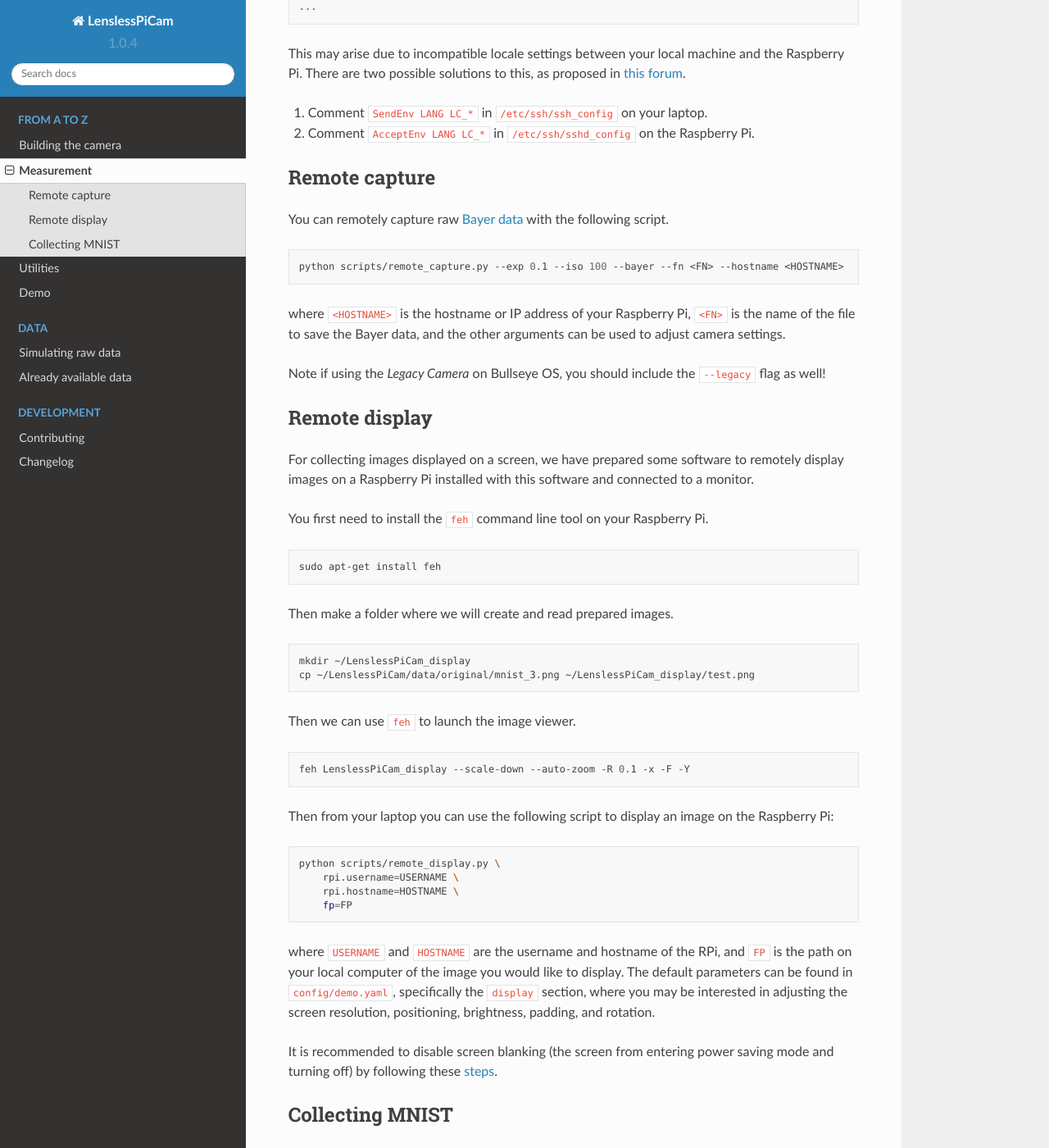
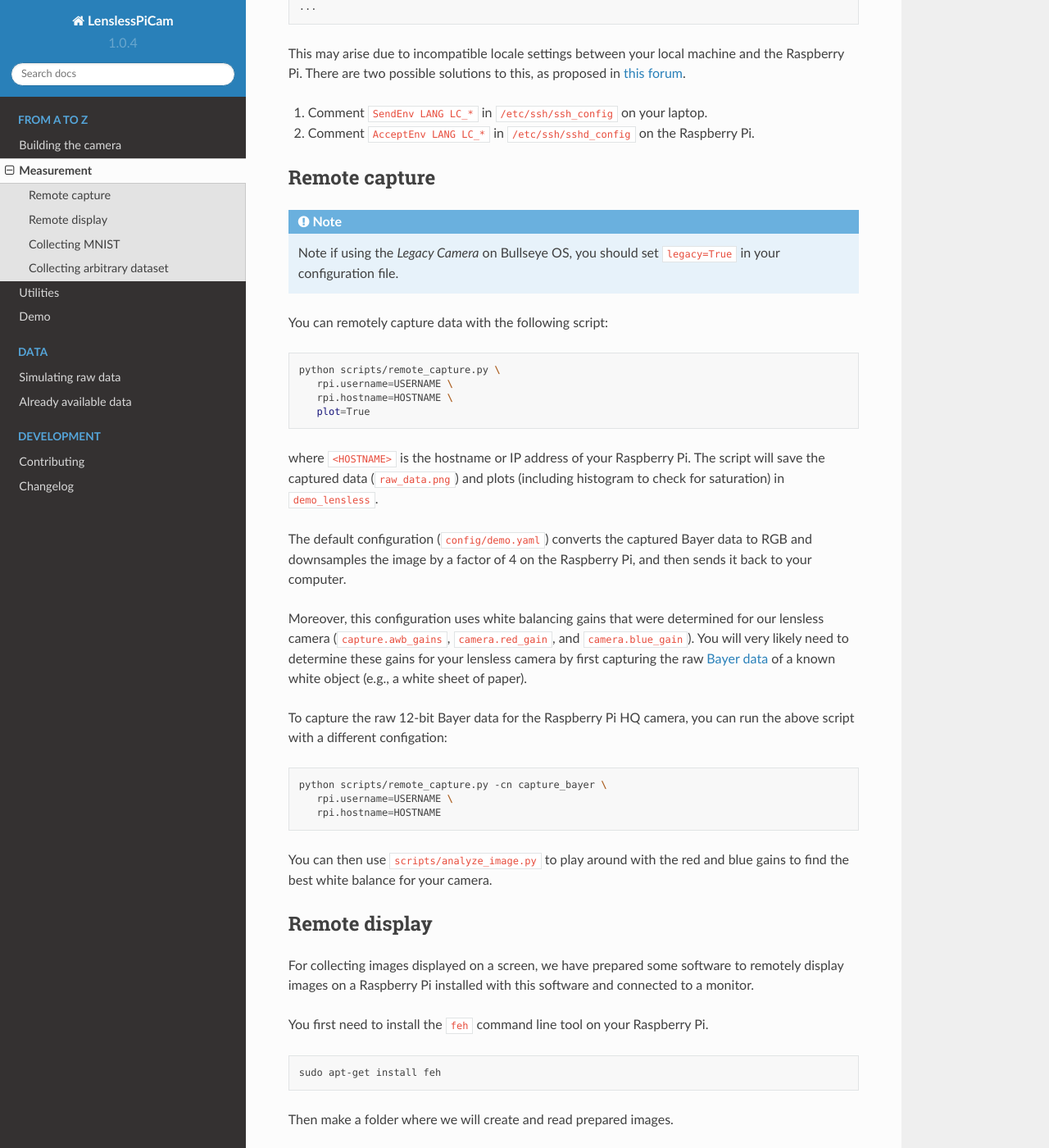
Before and after one commit to LCAV/LenslessPiCam, a Sphinx documentation site: the page built from docs/source/measurement.rst, in a window 1280 px wide and 1400 px high, scrolled down 542 px. Shown: the whole window at 82% size. Built offline with Sphinx 7.4.7 and the Read the Docs theme 2.0.0, drawn with Linux system fonts in a browser that asks for light colours; some of the changed text lies outside the part shown.

Commit message:
Update documentation for measurement.

```diff
--- a/docs/source/demo.rst
+++ b/docs/source/demo.rst
@@ -11,7 +11,7 @@
 * The RPi and the PC are connected to the same network.
 * You can SSH into the RPi from the PC without a password.
 * The RPi is connected to a lensless camera and a display.
-* The display is configured to display images in full screen, as described in :ref:`measurement` (Remote display).
+* The display is configured to display images in full screen, as described in :ref:`measurement<Remote display>`.
 * The PSF of the lensless camera is known and saved as an RGB file.
 
 .. image:: demo_setup.png
@@ -100,7 +100,7 @@
 
 #. Install Telegram Python API: ``pip install python-telegram-bot``.
 
-#. Make sure ``LenslessPiCam`` is installed on your server and on the Raspberry Pi, and that the display is configured to display images in full screen, as described in :ref:`measurement` (Remote display).
+#. Make sure ``LenslessPiCam`` is installed on your server and on the Raspberry Pi, and that the display is configured to display images in full screen, as described in :ref:`measurement<Remote display>`.
 
 #. Prepare your configuration file using ``configs/telegram_demo.yaml`` as a template. You will have to set ``token`` to the token of your bot, ``rpi_username`` and ``rpi_hostname`` to the username and hostname of your Raspberry Pi, ``psf:fp`` to the path of your PSF file, and ``config_name`` to a demo configuration that e.g. worked for above. You may also want to set what algorithms you are willing to let the bot support (note that as of 30 June 2021, unrolled ADMM requires a GPU).
 
--- a/docs/source/measurement.rst
+++ b/docs/source/measurement.rst
@@ -32,19 +32,48 @@
 Remote capture
 --------------
 
-You can remotely capture raw `Bayer data <https://medium.com/@bezzam/bayer-capture-and-processing-with-the-raspberry-pi-hq-camera-in-python-8496fed9dcb7>`__
-with the following script.
+.. note::
+
+   Note if using the *Legacy Camera* on Bullseye OS, you should set ``legacy=True`` in your configuration file.
+
+
+You can remotely capture data with the following script:
 
 .. code:: bash
 
-   python scripts/remote_capture.py --exp 0.1 --iso 100 --bayer --fn <FN> --hostname <HOSTNAME>
+   python scripts/remote_capture.py \
+      rpi.username=USERNAME \
+      rpi.hostname=HOSTNAME \
+      plot=True
 
-where ``<HOSTNAME>`` is the hostname or IP address of your Raspberry Pi,
-``<FN>`` is the name of the file to save the Bayer data, and the other
-arguments can be used to adjust camera settings.
+where ``<HOSTNAME>`` is the hostname or IP address of your Raspberry Pi.
+The script will save the captured data (``raw_data.png``) and plots
+(including histogram to check for saturation) in ``demo_lensless``.
 
-Note if using the *Legacy Camera* on Bullseye OS, you should include the
-``--legacy`` flag as well!
+The default configuration (``config/demo.yaml``) converts the captured
+Bayer data to RGB and downsamples the image by a factor of 4 on the
+Raspberry Pi, and then sends it back to your computer.
+
+Moreover, this configuration uses white balancing gains that were
+determined for our lensless camera (``capture.awb_gains``,
+``camera.red_gain``, and ``camera.blue_gain``). You will very likely
+need to determine these gains for your lensless camera by first capturing
+the raw `Bayer data <https://medium.com/@bezzam/bayer-capture-and-processing-with-the-raspberry-pi-hq-camera-in-python-8496fed9dcb7>`__
+of a known white object (e.g., a white sheet of paper).
+
+To capture the raw 12-bit Bayer data for the Raspberry Pi HQ camera,
+you can run the above script with a different configation:
+
+.. code:: bash
+
+   python scripts/remote_capture.py -cn capture_bayer \
+      rpi.username=USERNAME \
+      rpi.hostname=HOSTNAME
+
+
+You can then use ``scripts/analyze_image.py`` to play around with the red and
+blue gains to find the best white balance for your camera.
+
 
 Remote display
 --------------
@@ -91,8 +120,10 @@
 adjusting the screen resolution, positioning, brightness, padding, and
 rotation.
 
-It is recommended to disable screen blanking (the screen from entering
-power saving mode and turning off) by following these `steps <https://pimylifeup.com/raspberry-pi-disable-screen-blanking/>`__.
+.. note::
+
+   It is recommended to disable screen blanking (the screen from entering
+   power saving mode and turning off) by following these `steps <https://pimylifeup.com/raspberry-pi-disable-screen-blanking/>`__.
 
 Collecting MNIST
 ----------------
@@ -121,3 +152,38 @@
 .. code:: bash
 
    python scripts/collect_mnist.py --hostname <IP_ADDRESS> --output_dir MNIST_meas
+
+
+Collecting arbitrary dataset
+----------------------------
+
+We provide a script to collect an arbitrary dataset with the proposed
+camera. The script can be launched **from the Raspberry Pi**:
+
+.. code::
+
+   python scripts/collect_dataset_on_device.py
+
+By default this script will collect a subset (100 files) of the `CelebA <https://mmlab.ie.cuhk.edu.hk/projects/CelebA.html>`__
+dataset.
+
+The default configuration can be found in ``configs/collect_dataset.yaml``. You can
+change the dataset by changing the ``input_dir`` and ``input_file_ext`` to set
+the directory and file extension of the dataset you would like to collect. You
+can schedule the dataset collection with ``runtime`` and ``start_delay``.
+
+As raw Bayer data can quickly take up a lot of space, the script will save downloaded
+RGB data.
+
+.. note::
+
+   To convert to RGB correctly, you need to determine your white balance gains as described in the :ref:`Remote capture section<Remote capture>`.
+
+You may also need to `mount <https://thepihut.com/blogs/raspberry-pi-tutorials/how-to-mount-an-external-hard-drive-on-the-raspberry-pi-raspian>`__
+an external hard-drive on the Raspberry Pi to save the dataset into.
+
+.. code:: bash
+
+   sudo mount /dev/sda1 /mnt
+
+Change ``/dev/sda1`` to the correct device name of your external hard-drive.
```
Also changed, not shown: 4 other files.
